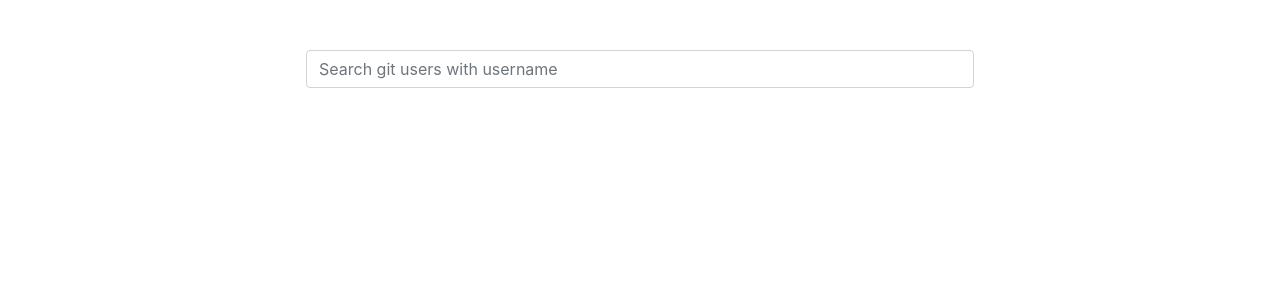
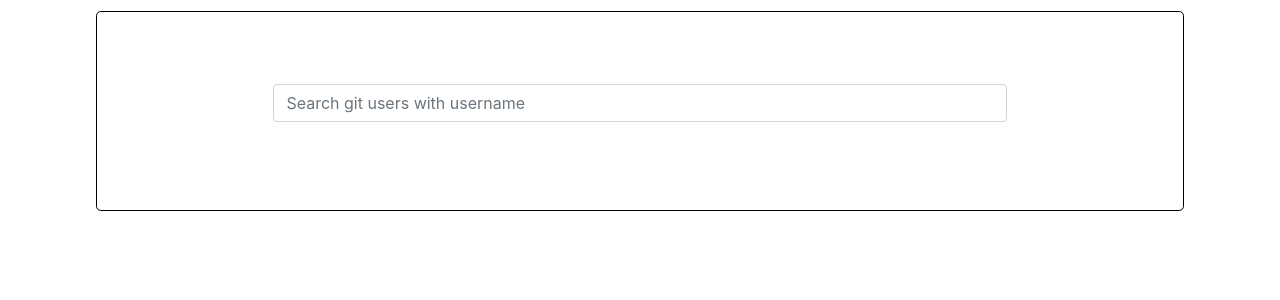
Before and after one commit to Denzel97/Github-search, an Angular app: page / in a window 1280 px wide. Shown: the top 300 px of the page. Built offline with nearby package versions, Linux system fonts and the light colour scheme.

Commit message:
add styling

```diff
--- a/src/app/components/profile/profile.component.css
+++ b/src/app/components/profile/profile.component.css
@@ -4,13 +4,20 @@ img {
   width: 300px;
   margin-left: 50px;
   margin-right: 50px;
-  margin-top: 30px;
+  margin-top: 1%;
+}
+
+.jumbotron {
+  background-color: white;
+  border: 0.5px solid black;
+  margin: 1%;
+  padding: 2%;
 }
 
 .search-form {
   padding: 50px;
-  margin-left: 20%;
-  margin-right: 20%;
+  margin-left: 10%;
+  margin-right: 10%;
 }
 
 .block {
@@ -21,3 +28,21 @@ img {
 .panel-heading {
   margin: 2%;
 }
+
+.fol {
+  margin: 5%;
+}
+
+.fol span {
+  border: 0.5px solid black;
+  border-radius: 10px;
+  margin: 0.2%;
+  padding: 1%;
+}
+
+.panel-body>.rep{
+  border: 0.5px solid black;
+  border-radius: 10px;
+  padding: 2%;
+  margin: 0.4%;
+}
--- a/src/app/components/profile/profile.component.html
+++ b/src/app/components/profile/profile.component.html
@@ -1,13 +1,16 @@
+<div class="container">
+  <div class="jumbotron">
     <form class="search-form" action="index.html" method="post">
       <div class="form-group">
         <input class="form-control" placeholder="Search git users with username" type="text" name="username" value="" [(ngModel)]="username" (keyup)="findProfile()">
       </div>
     </form>
+  </div>
   <div *ngIf="profile">
     <div class="panel panel-default">
       <div class="panel-heading">
-      {{profile.name}} <small>({{profile.login}})</small>
-      <span *ngIf="profile.company">, Works at {{profile.company}}</span>
+        {{profile.name}} <small>({{profile.login}})</small><br>
+        <span *ngIf="profile.company">Works at {{profile.company}}</span><br>
         {{profile.location}}
       </div>
       <div class="panel-body">
@@ -25,20 +28,21 @@
           </div>
           <div class="col-md-4">
             <div>
-            <p>
-              <span class="label label-default">{{profile.followers}}Followers</span>
-              <span class="label label-primary">Following{{profile.following}}</span>
-              <span class="label label-success">{{profile.public_gists}}Public gists</span>
-              <span class="label label-info">{{profile.public_repos}} Public Repos</span>
+              <p class="fol">
+                <span class="label label-default" id="followers">{{profile.followers}}Followers</span>
+                <span class="label label-primary" id="following">Following{{profile.following}}</span>
+                <span class="label label-success" id="gists">{{profile.public_gists}}Public gists</span>
+                <span class="label label-info" id="repos">{{profile.public_repos}} Public Repos</span>
               </p>
               <p><a href="{{profile.html_url}}" target="blank" class="btn btn-success btn-sm">View profile on github</a></p>
               <div class="panel panel-default">
                 <h3 class="panel-title">Repos</h3>
               </div>
               <div class="panel-body" *ngFor="let repo of repos">
-              <p class="clearfix">
+                <div class="rep">
+                  <h4 class="clearfix">
                     {{repo.name}} <a href="{{repo.html_url}}" class="btn btn-sm btn-warning pull right">View on github</a>
-              </p>
+                  </h4>
                   <p>{{repo.description}}</p>
                 </div>
               </div>
@@ -47,3 +51,5 @@
         </div>
       </div>
     </div>
+  </div>
+</div>
```
Also changed, not shown: src/assets/25231.png (added). Lines whose indentation alone changed are shown as unchanged.
